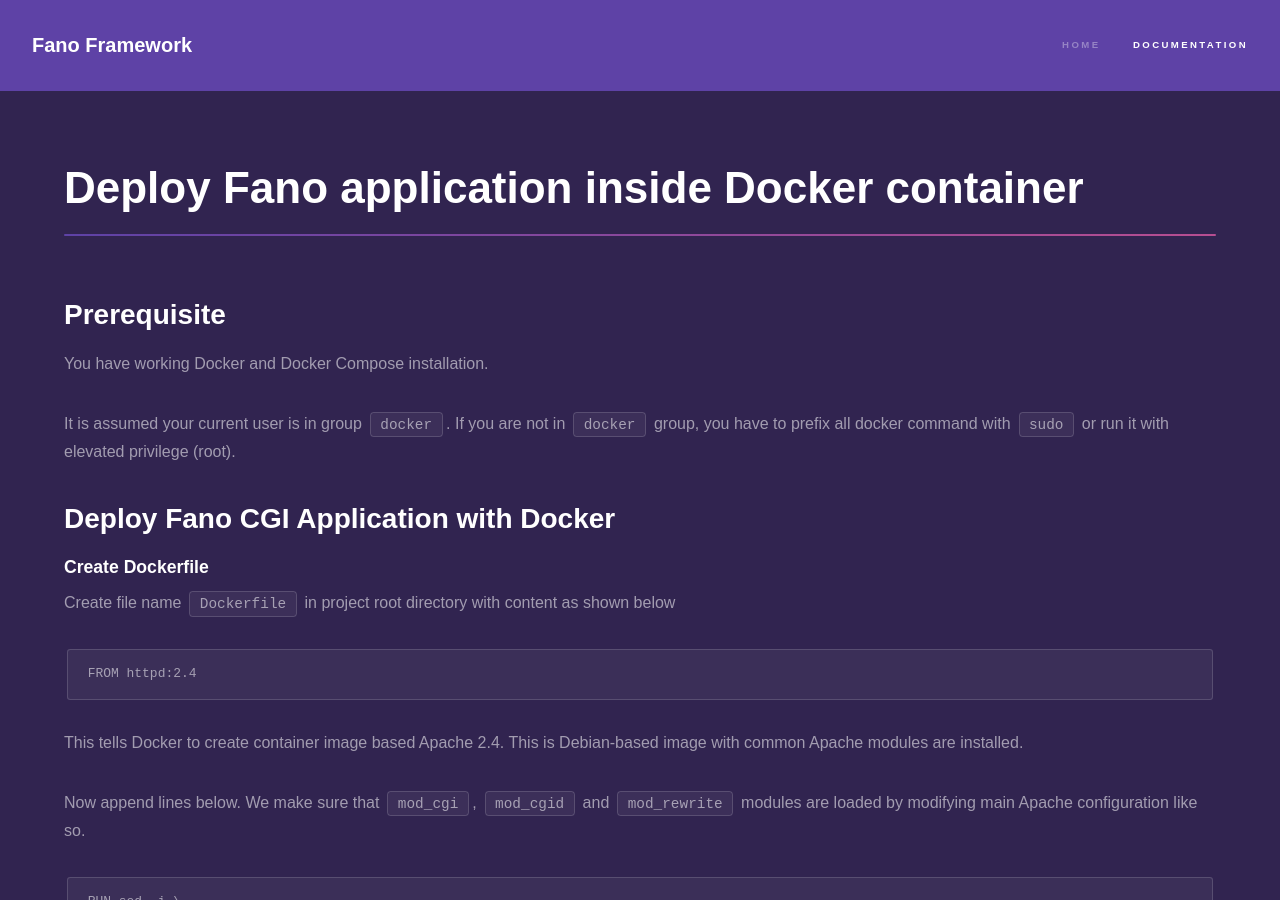
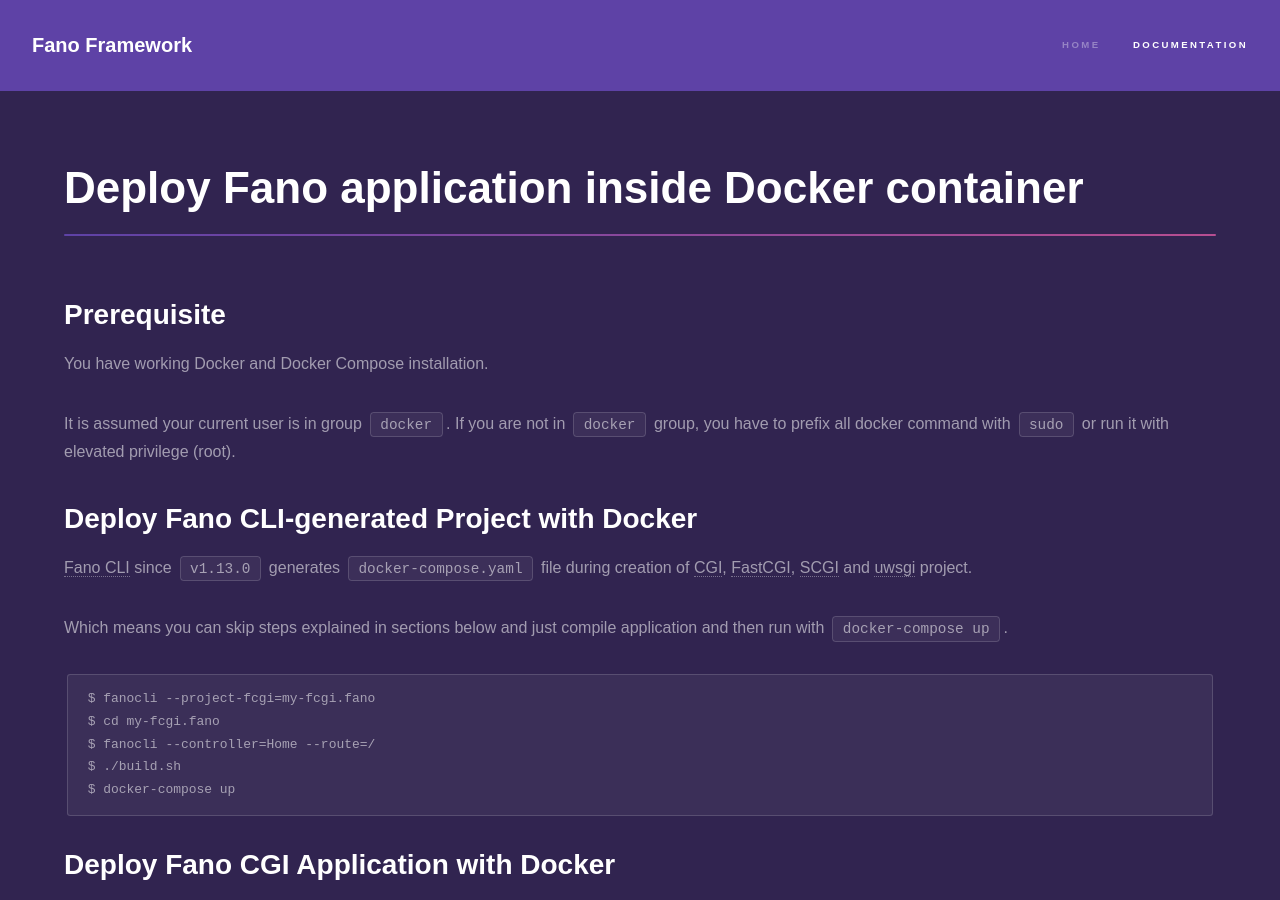
Before and after one commit to fanoframework/fanoframework.github.io, a Jekyll site: the page built from deployment/docker/index.md, in a window 1280 px wide and 900 px high. Built offline with Jekyll 4.4.1, drawn with Linux system fonts in a browser that asks for light colours; our own code applies the rules of GitHub Pages for plain Markdown files; some of the changed text lies outside the part shown.

Commit message:
Move simple docker deployment to top

````diff
--- a/deployment/docker/index.md
+++ b/deployment/docker/index.md
@@ -10,6 +10,19 @@
 You have working Docker and Docker Compose installation.
 
 It is assumed your current user is in group `docker`. If you are not in `docker` group, you have to prefix all docker command with `sudo` or run it with elevated privilege (root).
+
+## Deploy Fano CLI-generated Project with Docker
+
+[Fano CLI](/scaffolding-with-fano-cli/) since `v1.13.0` generates `docker-compose.yaml` file during creation of [CGI](/scaffolding-with-fano-cli/creating-project/#scaffolding-cgi-project), [FastCGI](/scaffolding-with-fano-cli/creating-project/#scaffolding-fcgid-project), [SCGI](/scaffolding-with-fano-cli/creating-project/#scaffolding-scgi-project) and [uwsgi](/scaffolding-with-fano-cli/creating-project/#scaffolding-uwsgi-project) project.
+
+Which means you can skip steps explained in sections below and just compile application and then run with `docker-compose up`.
+```
+$ fanocli --project-fcgi=my-fcgi.fano
+$ cd my-fcgi.fano
+$ fanocli --controller=Home --route=/
+$ ./build.sh
+$ docker-compose up
+```
 
 ## Deploy Fano CGI Application with Docker
 
@@ -319,19 +332,6 @@
 
 This is similar to FastCGI reverse proxy configuration above, except `httpd_dockerfile` loads `mod_proxy_uwsgi` and `vhost.example` contains `uwsgi://fano:7704` line.
 
-## Deploy Fano CLI-generated Project with Docker
-
-[Fano CLI](/scaffolding-with-fano-cli/) since `v1.13.0` generates `docker-compose.yaml` file during creation of [CGI](/scaffolding-with-fano-cli/creating-project/#scaffolding-cgi-project), [FastCGI](/scaffolding-with-fano-cli/creating-project/#scaffolding-fcgid-project), [SCGI](/scaffolding-with-fano-cli/creating-project/#scaffolding-scgi-project) and [uwsgi](/scaffolding-with-fano-cli/creating-project/#scaffolding-uwsgi-project) project.
-
-Which means you can skip steps above and just compile application and then run with `docker-compose up`.
-```
-$ fanocli --project-fcgi=my-fcgi.fano
-$ cd my-fcgi.fano
-$ fanocli --controller=Home --route=/
-$ ./build.sh
-$ docker-compose up
-```
-
 ## Explore more
 
 - [Scaffolding with Fano CLI](/scaffolding-with-fano-cli/)
````
